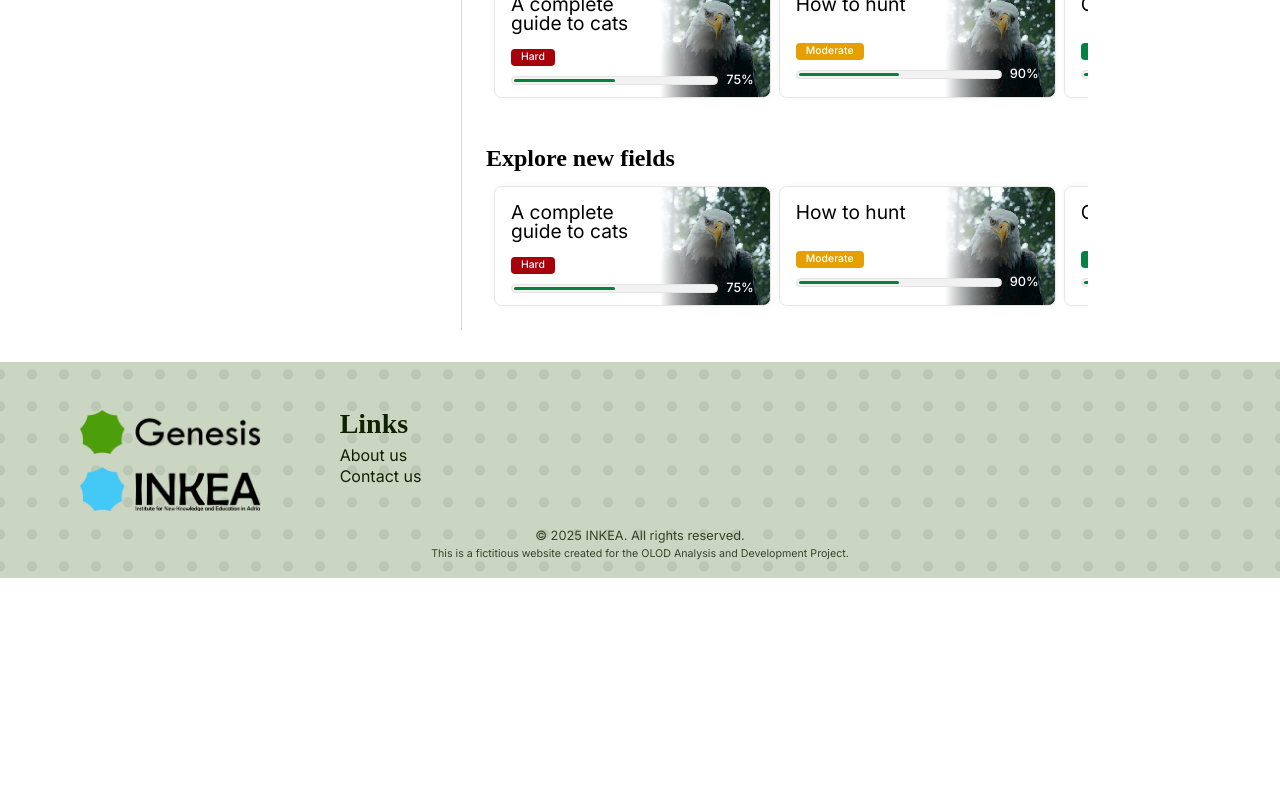
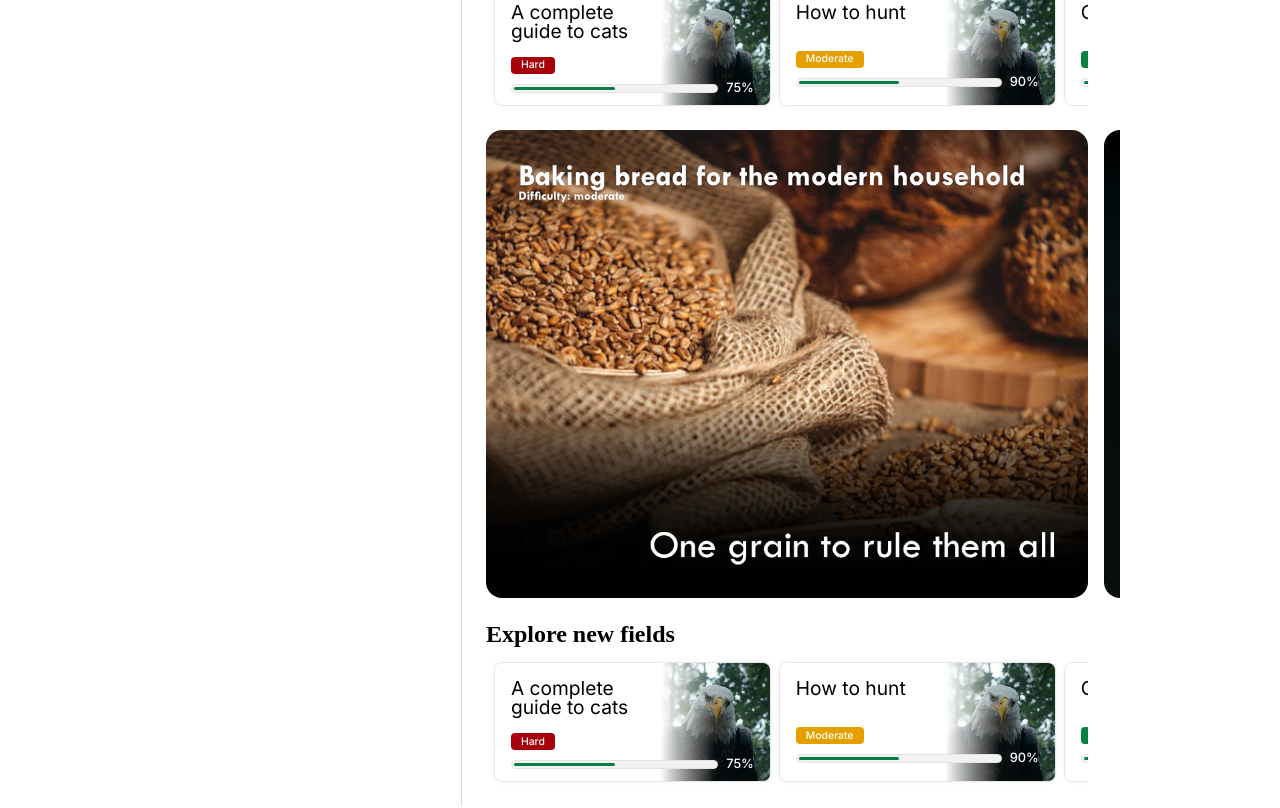
Before and after one commit to RuneHerreman/adria-client, a Vue app: page /dashboard in a window 1280 px wide. Shown: the part 1020-1828 px from the top of the page. Before the commit the page ends 1598 px from the top, so only its background shows below. Built offline with nearby package versions, Linux system fonts and the light colour scheme.

Commit message:
added half spotlight component

```diff
--- a/src/assets/css/main.css
+++ b/src/assets/css/main.css
@@ -44,15 +44,13 @@ h1::after {
     display: block;
     border-bottom: solid 0.2rem black;
     width: 4rem;
-    padding-bottom: 0.5rem;
+    padding-bottom: 1rem;
 }
 
 .landing-page-body{
     background: url("../media/landing-page-banner.png") center top no-repeat;
     background-size: contain;
 }
-
-
 
 .gradient-background-body{
     position: relative;
--- a/src/components/dashboard-components/AvailableCoursesComponents.vue
+++ b/src/components/dashboard-components/AvailableCoursesComponents.vue
@@ -1,7 +1,5 @@
 <script setup>
-
-import BannerImageComponent from "@/components/BannerImageComponent.vue";
-import SpotlightFullComponent from "@/components/dashboard-spotlight/SpotlightFullComponent.vue";
+import SpotlightComponent from "@/components/dashboard-components/SpotlightComponent.vue";
 import {ref} from "vue";
 import CourseCarousel from "@/components/dashboard-components/CourseCarousel.vue";
 const courses = ref([
@@ -15,7 +13,7 @@ const courses = ref([
 
 <template>
   <section id="available-courses-component">
-    <SpotlightFullComponent class="spotlight"
+    <SpotlightComponent class="spotlight"
                             src="src/assets/media/spotlight/Spotlight_Miners.png"
     />
 
@@ -34,14 +32,33 @@ const courses = ref([
         :courseList="courses"
     />
 
+    <div class="half-spotlight-container">
+      <SpotlightComponent
+          src="src/assets/media/spotlight/Spotlight_bread.png"
+          :half="true"
+      />
+      <SpotlightComponent
+          src="src/assets/media/spotlight/Spotlight_Surgeon.png"
+          :half="true"
+      />
+    </div>
+
     <CourseCarousel
         name="Explore new fields"
         :courseList="courses"
     />
+
+
   </section>
 
 </template>
 
 <style scoped>
-
+.half-spotlight-container{
+  padding-right: 2rem;
+  display: flex;
+  flex-direction: row;
+  justify-content: space-between;
+  gap: 1rem;
+}
 </style>
--- a/src/components/dashboard-spotlight/SpotlightFullComponent.vue
+++ b/src/components/dashboard-components/SpotlightComponent.vue
@@ -1,11 +1,16 @@
 <script setup lang="ts">
 defineProps({
   src: {type:String, required: true},
+  half: {type: Boolean, default: false}
 })
 </script>
 
 <template>
-  <img :src="src" alt="">
+  <img
+      :src="src"
+      :class="{halfImage: half}"
+      alt=""
+  >
 </template>
 
 <style scoped>
@@ -15,4 +20,9 @@ img{
   aspect-ratio: 19/7;
   border-radius: 1rem;
 }
+
+img.halfImage{
+  width: 100%;
+  aspect-ratio: 9/7;
+}
 </style>
--- a/src/pages/no-login/LandingPage.vue
+++ b/src/pages/no-login/LandingPage.vue
@@ -36,6 +36,7 @@ import BrightGreenButtonComponent from "@/components/buttons/BrightGreenButtonCo
 
   h1{
     color: var(--off-white);
+
     font-size: 4.35rem;
     line-height: 3.5rem;
   }
```
Also changed, not shown: src/assets/media/spotlight/Spotlight_Surgeon.png (added), src/assets/media/spotlight/Spotlight_bread.png (added).
